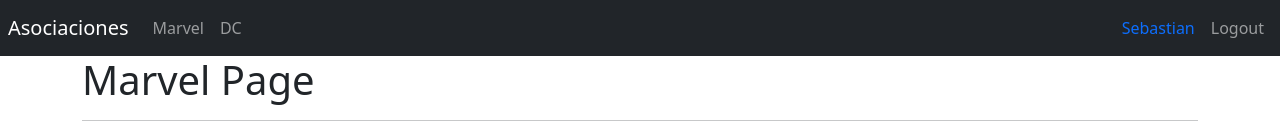
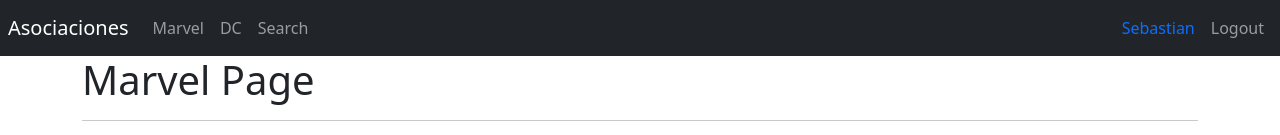
Before and after one commit to sebastianroar/Heroes-App-React, a React (Vite) app: page /marvel in a window 1280 px wide. Shown: the top 135 px of the page. Built offline with nearby package versions, Linux system fonts and the light colour scheme.

Commit message:
Add search to navbar

```diff
--- a/src/ui/components/Navbar.jsx
+++ b/src/ui/components/Navbar.jsx
@@ -33,6 +33,15 @@
           >
             DC
           </NavLink>
+
+          <NavLink
+            className={({ isActive }) =>
+              `nav-item nav-link ${isActive ? "active" : ""}}`
+            }
+            to="/search"
+          >
+            Search
+          </NavLink>
         </div>
       </div>
 
```
